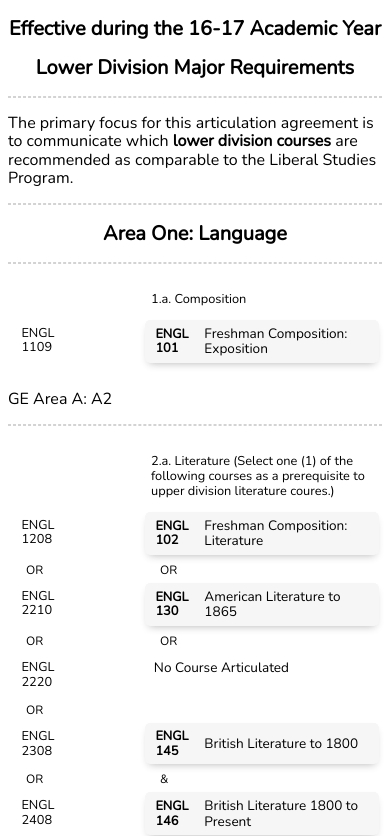
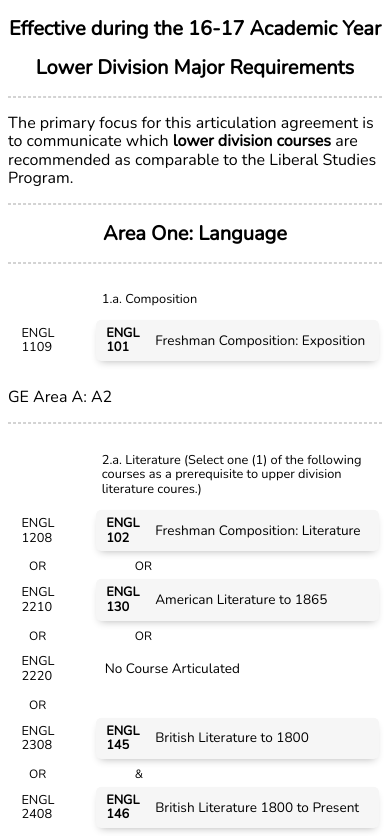
Before and after one commit to karinassuni/assist-fun, a Vue app: page / in a window 390 px wide. Shown: the top 836 px of the page. Built offline with nearby package versions, Linux system fonts and the light colour scheme.

Commit message:
Perfect collapsed styling of To-side tokens

```diff
--- a/src/components/articulation/CourseSection.vue
+++ b/src/components/articulation/CourseSection.vue
@@ -9,8 +9,12 @@
     <tbody>
       <template v-for="tokenPair of zippedSection">
         <tr>
-          <token :token="tokenPair[0]" :onFromSide="false"/>
-          <token :token="tokenPair[1]" :onFromSide="true"/>
+          <td class="token to-token">
+            <token :token="tokenPair[0]" :onFromSide="false"/>
+          </td>
+          <td class="token">
+            <token :token="tokenPair[1]" :onFromSide="true"/>
+          </td>
         </tr>
       </template>
     </tbody>
@@ -89,10 +93,37 @@ export default {
   width: 100%;
   padding-top: 0.5em;
   padding-bottom: 0.5em;
-  table-layout: fixed;
 }
+
+
+.token {
+  vertical-align: middle;
+}
+
+.to-token {
+  width: 130px;
+}
+
 
 .accessibility-info {
   display: none;
 }
+
+
+@media (max-width: 600px) {
+  .to-token {
+    width: 22.5%;
+    min-width: 115px;
+  }
+}
+
+@media (max-width: 400px) {
+  .to-token {
+    width: 22.5%;
+    min-width: 70px;
+  }
+}
+
+@media (max-width: 200px) {
+}
 </style>
--- a/src/components/articulation/tokens/CourseToken.vue
+++ b/src/components/articulation/tokens/CourseToken.vue
@@ -1,6 +1,6 @@
 <template>
   <div :class="['course', { 'button-box': onFromSide }]">
-    <div :class="onFromSide ? 'from-code' : 'to-code'">
+    <div :class="['code', onFromSide ? 'from-code' : 'to-code']">
       <div class="department">{{ department }}</div>
       <div class="course-number">{{ courseNumber }}</div>
     </div>
@@ -28,6 +28,7 @@ export default {
 <style>
 .course {
   display: flex;
+  align-items: center;
   padding: 6px 0.65em 6px 0.65em;
 }
 
@@ -49,19 +50,21 @@ export default {
   transition: background-color 0.3s;
 }
 
-.to-code {
+
+.code {
   display: flex;
   flex-direction: row;
   font-size: 0.8em;
 }
 
+.to-code {
+}
+
 .from-code {
-  display: flex;
-  flex-direction: row;
-  font-size: 0.8em;
   font-weight: 900;
   margin-right: 1.25em;
 }
+
 
 .department {
   margin-right: 3px;
@@ -72,36 +75,32 @@ export default {
 }
 
 
-@media (max-width: 500px) {
-  .course {
-    align-items: center;
-  }
-
-  .to-code {
+@media (max-width: 400px) {
+  .code {
     flex-direction: column;
   }
 
   .from-code {
     margin-right: 1em;
-    flex-direction: column;
     align-items: left;
   }
 }
 
 
-@media (max-width: 300px) {
+@media (max-width: 200px) {
   .course {
     justify-content: center;
   }
 
-  .to-code {
+
+  .code {
     flex-direction: row;
   }
 
   .from-code {
     margin-right: 0;
-    flex-direction: row;
   }
+
 
   .title {
     display: none;
--- a/src/components/articulation/tokens/NonArticulationToken.vue
+++ b/src/components/articulation/tokens/NonArticulationToken.vue
@@ -1,7 +1,7 @@
 <template>
   <div class="non-articulation">
     <div class="non-articulation-large">No Course Articulated</div>
-    <div class="non-articulation-small">N/A</div>
+    <div class="non-articulation-small">No Articulation</div>
   </div>
 </template>
 
@@ -23,11 +23,10 @@ export default {
 
 .non-articulation-small {
   display: none;
-  text-align: center;
 }
 
 
-@media (max-width: 300px) {
+@media (max-width: 250px) {
   .non-articulation-large {
     display: none;
   }
--- a/src/components/articulation/tokens/OperatorToken.vue
+++ b/src/components/articulation/tokens/OperatorToken.vue
@@ -1,5 +1,9 @@
 <template>
-  <div v-bind:class="['operator', { 'to-operator': isToOperator }]">
+  <div v-bind:class="[
+      'operator',
+      { 'to-operator': isToOperator },
+      onFromSide ? 'from-side-operator' : 'to-side-operator',
+    ]">
     {{ operator }}
   </div>
 </template>
@@ -7,7 +11,7 @@
 <script>
 export default {
   name: 'operator-token',
-  props: ['operator_'],
+  props: ['operator_', 'onFromSide'],
   computed: {
     operator() {
       const operator = this.operator_.operator
@@ -29,26 +33,39 @@ export default {
 
 <style>
 .operator {
-  margin-left: 3.0em;
   font-size: 0.75em;
   padding-top: calc(4px + 1px);
   padding-bottom: 1px;
 }
+
+
+.from-side-operator {
+  margin-left: 3.0em;
+}
+
+.to-side-operator {
+  margin-left: 3.0em;
+}
+
 
 .to-operator {
   text-align: center;
 }
 
 
-@media (max-width: 500px) {
-  .operator {
-    margin-left: 1.25em;
+@media (max-width: 400px) {
+  .from-side-operator {
+    margin-left: 3.25em;
+  }
+
+  .to-side-operator {
+    margin-left: 1.5em;
   }
 }
 
 
-@media (max-width: 300px) {
-  .operator {
+@media (max-width: 200px) {
+  .from-side-operator {
     margin-left: 0;
     text-align: center;
   }
--- a/src/components/articulation/tokens/Token.vue
+++ b/src/components/articulation/tokens/Token.vue
@@ -1,12 +1,12 @@
 <template>
-  <td :class="['token', { 'to-token': !onFromSide }]">
+  <div>
     <course-token :course="token" :onFromSide="onFromSide" v-if="isCourse()"/>
     <non-articulation-token v-else-if="isNonArticulation()"/>
-    <operator-token :operator_="token" v-else-if="isOperator()"/>
+    <operator-token :operator_="token" :onFromSide="onFromSide" v-else-if="isOperator()"/>
     <div class="non-course" v-else-if="isNonCourse()">
       {{ token['non-course'] }}
     </div>
-  </td>
+  </div>
 </template>
 
 <script>
@@ -39,15 +39,6 @@ export default {
 </script>
 
 <style>
-.token {
-  vertical-align: top;
-}
-
-.to-token {
-  width: 130px;
-}
-
-
 .non-course {
   margin-top: 0.25em;
   margin-bottom: 0.25em;
```
